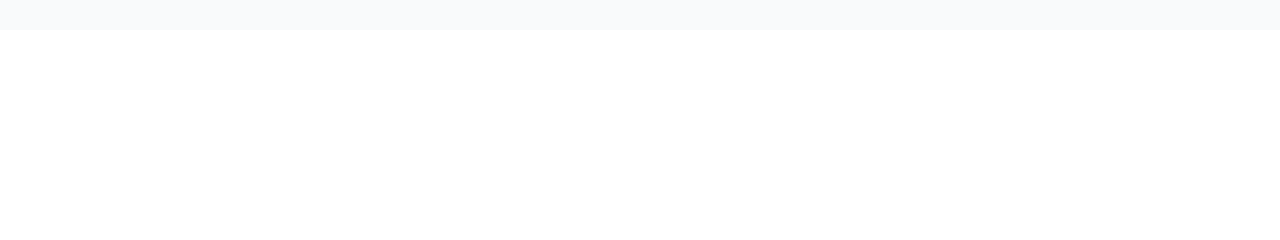
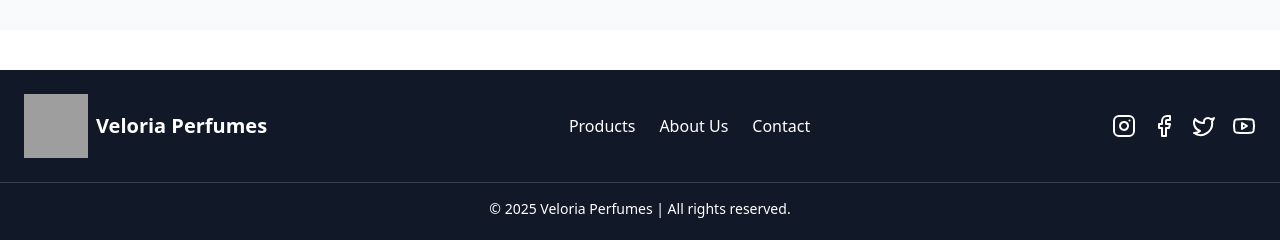
Before and after one commit to CQSTechSolutions/Veloria-Perfume, a Next.js app in the folder veloria-perfume/: page / in a window 1280 px wide. Shown: the part 2096-2336 px from the top of the page. Before the commit the page ends 2126 px from the top, so only its background shows below. Built offline with nearby package versions, Linux system fonts and the light colour scheme; grey boxes are pictures that could not be loaded.

Commit message:
Add Footer component to HomePage and implement footer layout with navigation and social media links

```diff
--- /dev/null
+++ b/veloria-perfume/app/components/Footer.js
@@ -0,0 +1,46 @@
+import Link from 'next/link';
+import { Instagram, Facebook, Twitter, Youtube } from 'lucide-react';
+
+const Footer = () => {
+  return (
+    <footer className="bg-gray-900 text-white py-6 mt-10">
+      <div className="container mx-auto flex flex-col md:flex-row justify-between items-center px-6">
+        {/* Logo */}
+        <div className="flex items-center">
+          <img src="/logo.png" alt="Veloria Perfumes" className="w-16 h-16" />
+          <span className="text-xl font-bold ml-2">Veloria Perfumes</span>
+        </div>
+
+        {/* Navigation Links */}
+        <div className="flex space-x-6">
+          <Link href="/products" className="hover:text-gray-400">Products</Link>
+          <Link href="/about" className="hover:text-gray-400">About Us</Link>
+          <Link href="/contact" className="hover:text-gray-400">Contact</Link>
+        </div>
+
+        {/* Social Media Icons */}
+        <div className="flex space-x-4">
+          <a href="https://instagram.com" target="_blank" rel="noopener noreferrer" className="hover:text-gray-400">
+            <Instagram size={24} />
+          </a>
+          <a href="https://facebook.com" target="_blank" rel="noopener noreferrer" className="hover:text-gray-400">
+            <Facebook size={24} />
+          </a>
+          <a href="https://twitter.com" target="_blank" rel="noopener noreferrer" className="hover:text-gray-400">
+            <Twitter size={24} />
+          </a>
+          <a href="https://youtube.com" target="_blank" rel="noopener noreferrer" className="hover:text-gray-400">
+            <Youtube size={24} />
+          </a>
+        </div>
+      </div>
+
+      {/* Copyright Section */}
+      <div className="text-center mt-6 text-sm border-t border-gray-700 pt-4">
+        © {new Date().getFullYear()} Veloria Perfumes | All rights reserved.
+      </div>
+    </footer>
+  );
+};
+
+export default Footer;
--- a/veloria-perfume/app/pages/HomePage.js
+++ b/veloria-perfume/app/pages/HomePage.js
@@ -2,6 +2,7 @@
 import React, { useEffect, useState } from 'react'
 import Navbar from '../components/Navbar'
 import { ChevronLeft, ChevronRight } from 'lucide-react'
+import Footer from '../components/Footer';
 
 const HomePage = () => {
 
@@ -114,6 +115,8 @@ const HomePage = () => {
 
         </div>
       </section>
+
+      <Footer/>
     </div>
   )
 }
```
